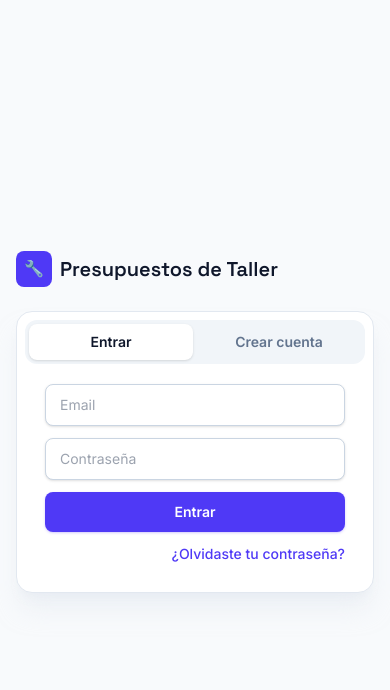
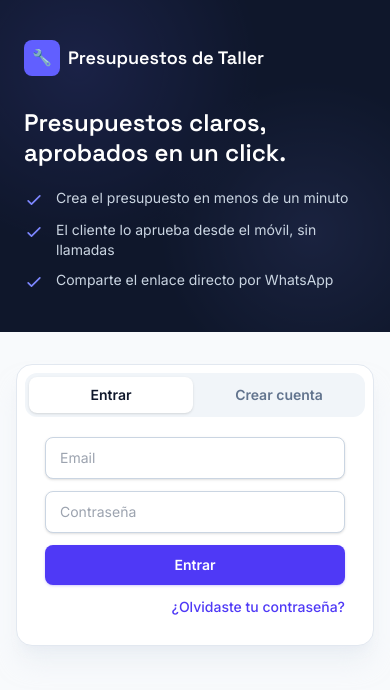
Before and after one commit to ivancb37/presupuestos-taller, a Next.js app: page /login in a window 390 px wide. Shown: the top 690 px of the page. Built offline with nearby package versions, Linux system fonts and the light colour scheme.

Commit message:
Show the branded hero panel on mobile login too, fix vertical gap

```diff
--- a/app/login/page.js
+++ b/app/login/page.js
@@ -16,8 +16,8 @@ export default async function LoginPage({ searchParams }) {
   const mensaje = params?.mensaje;
 
   return (
-    <main className="grid min-h-screen grid-cols-1 md:grid-cols-2">
-      <div className="relative hidden overflow-hidden bg-slate-900 md:flex md:flex-col md:justify-between md:p-12">
+    <main className="flex min-h-screen flex-col md:grid md:grid-cols-2">
+      <div className="relative flex flex-col gap-8 overflow-hidden bg-slate-900 px-6 py-10 md:justify-between md:p-12">
         <div
           className="pointer-events-none absolute inset-0 opacity-40"
           style={{
@@ -32,13 +32,13 @@ export default async function LoginPage({ searchParams }) {
           Presupuestos de Taller
         </div>
 
-        <div className="relative space-y-6">
-          <h1 className="font-display text-4xl font-semibold leading-tight text-white">
+        <div className="relative space-y-5 md:space-y-6">
+          <h1 className="font-display text-2xl font-semibold leading-tight text-white md:text-4xl">
             Presupuestos claros,
             <br />
             aprobados en un click.
           </h1>
-          <ul className="space-y-3">
+          <ul className="space-y-2.5 md:space-y-3">
             {puntos.map((punto) => (
               <li key={punto} className="flex items-start gap-3 text-slate-300">
                 <svg
@@ -60,20 +60,13 @@ export default async function LoginPage({ searchParams }) {
           </ul>
         </div>
 
-        <p className="relative text-xs text-slate-500">
+        <p className="relative hidden text-xs text-slate-500 md:block">
           © {new Date().getFullYear()} Presupuestos de Taller
         </p>
       </div>
 
-      <div className="flex items-center justify-center bg-slate-50 px-4 py-12">
-        <div className="w-full max-w-sm space-y-6">
-          <div className="flex items-center gap-2 font-display text-xl font-semibold text-slate-900 md:hidden">
-            <span className="flex h-9 w-9 items-center justify-center rounded-lg bg-indigo-600 text-base">
-              🔧
-            </span>
-            Presupuestos de Taller
-          </div>
-
+      <div className="flex-1 bg-slate-50 px-4 py-8 md:flex md:items-center md:justify-center md:py-10">
+        <div className="mx-auto w-full max-w-sm">
           <AuthCard error={error} mensaje={mensaje} />
         </div>
       </div>
```
